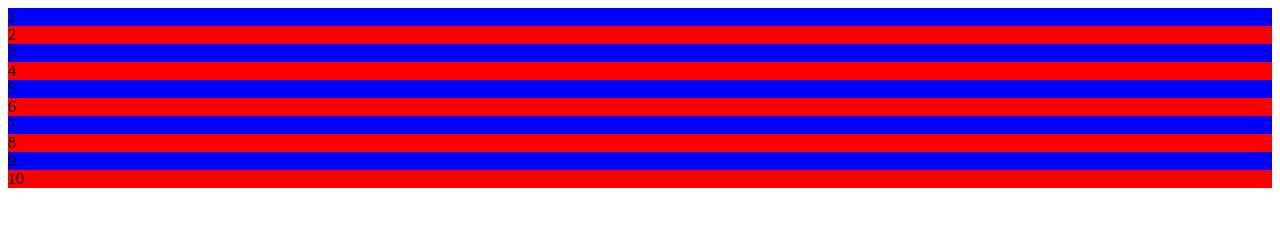
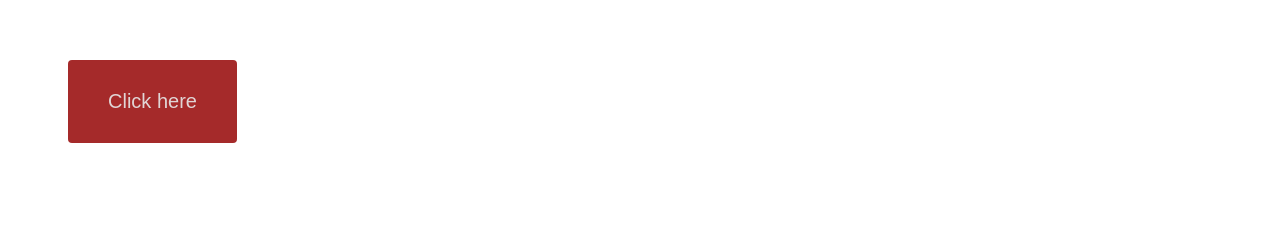
Before and after one commit to Cedzi-95/domExercises, a plain HTML site: page index.html in a window 1280 px wide. Drawn offline with Linux system fonts and the light colour scheme.

Commit message:
active button övning

```diff
--- a/index.html
+++ b/index.html
@@ -1,20 +1,95 @@
 <html>
     <head>
     <title> Sinzo</title>
+    <style>
+        .button {
+            margin: 10px;
+            padding: 30px 40px;
+            font-size: 20px;
+            cursor: pointer;
+            background-color: brown;
+            color: rgb(225, 213, 213);
+            border:rgb(24, 14, 2);
+            border-radius: 4px;
+        }
+        .button:hover{
+            background-color: rgb(175, 167, 167);
+        }
 
-    <style>
-        .blue {
-  background-color: blue;
-}
+        #button-container {
+            margin: 50px;
+        }
+    </style>
+</head>
+        <body>
 
-.red {
-  background-color: red;
-}
-    </style>
-        <body>
            <script src="main.js" type="module"></script>
 
-           <script>
+           <div id="button-container"></div>
+        <script>
+           let currentActiveButton = null;
+
+           function createButton() {
+            let button = document.createElement('button');
+            button.textContent = 'Click here'
+            button.className = 'button';
+
+            //om det finns en aktiv knapp, ta bort dess klick-händelse
+            if (currentActiveButton) {
+                currentActiveButton.onclick = null;
+            }
+            //sätt den nya knappen som aktiv
+            currentActiveButton = button;
+
+            //lägg till klick-händelse på den nya knappen
+            button.onclick = createButton;
+
+            //lägg till knappen i containern
+            document.getElementById('button-container').appendChild(button);
+           }
+           //skapa första knappen när sidan laddas
+           createButton();
+        </script>
+
+
+
+
+
+
+
+
+
+
+
+
+
+
+
+
+
+
+
+
+
+        <!-- //övning 10 -->
+           <!-- <div id="app"></div>
+           <div id="output"></div>
+            <script>
+                let input = document.createElement('input');
+                input.type = 'text';
+                input.className = 'color';
+                input.placeholder = 'Write something here ...';
+                input.placeholder.className = 'color';
+                //lägg till input i DOM:en
+                document.getElementById('app').appendChild(input);
+
+                //lägg till event listener för input händelser
+                input.addEventListener('input', function(e){
+                    document.getElementById('output').textContent = 'Hello';
+                })
+            </script> -->
+           <!-- Övning 9 -->
+           <!-- <script>
             for (let i = 0; i < 10; i++)
            {
             let div = document.createElement('div');
@@ -29,7 +104,7 @@
            }
             document.body.appendChild(div);
            }
-           </script>
+           </script> -->
             <!-- övning 7 -->
             <!-- <div>Hej</div>
             <button onclick="removeElement()">ta bort element</button>
@@ -82,5 +157,5 @@
 
 
         </body>
-    </head>
+
 </html>
```
